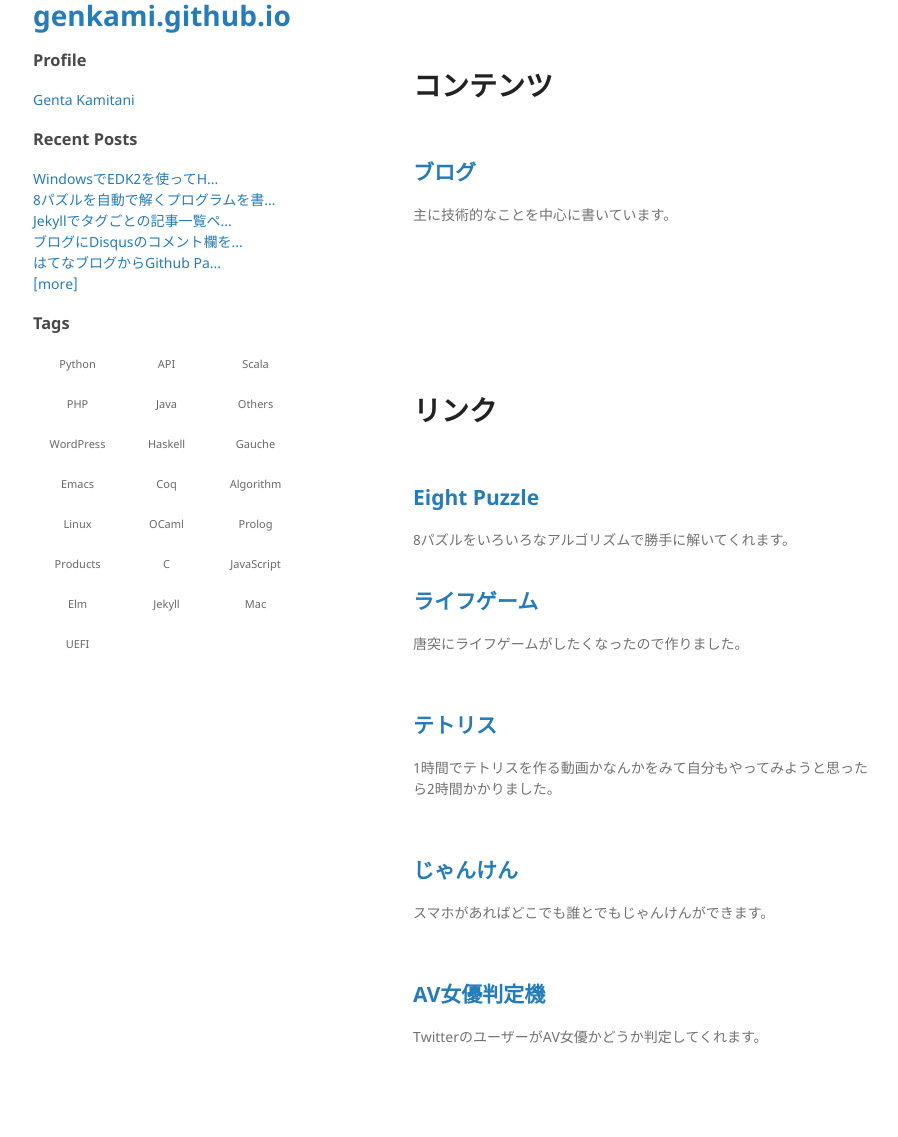
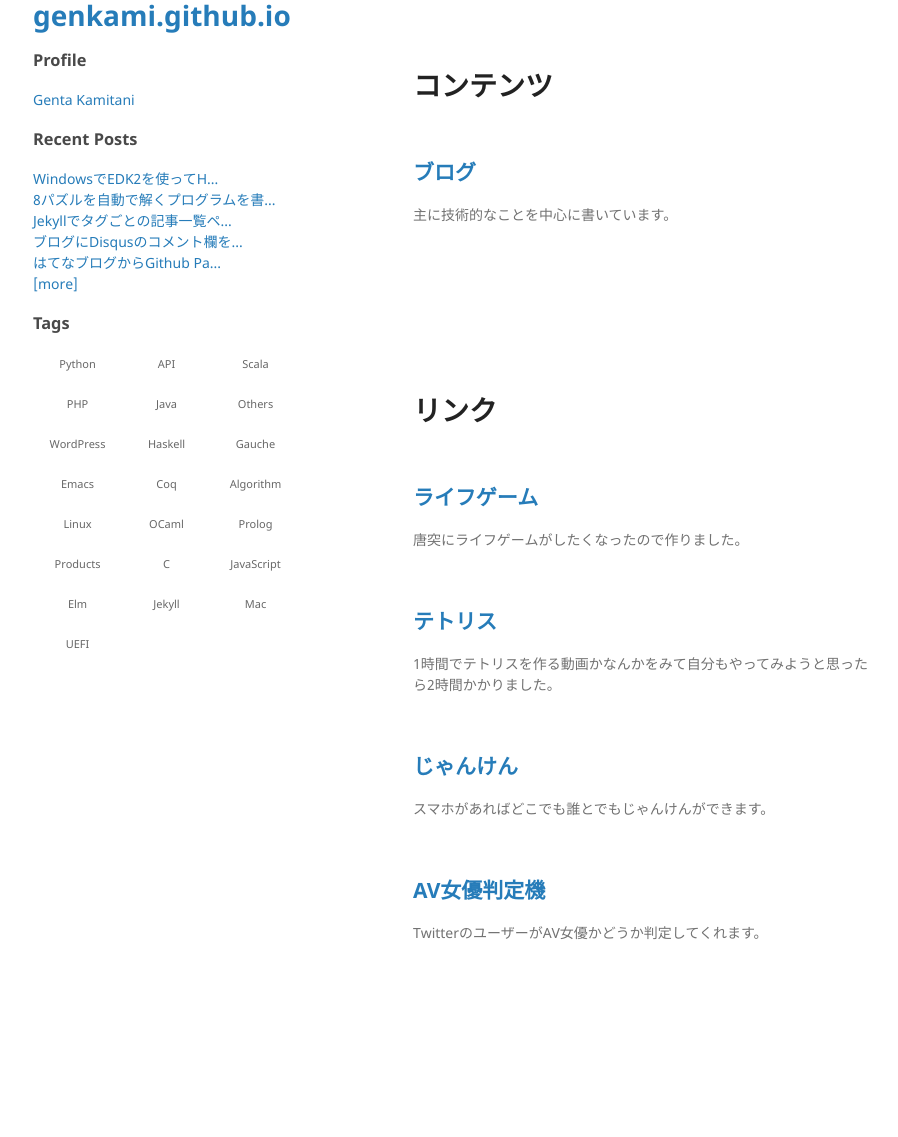
Before and after one commit to genkami/genkami.github.io, a Jekyll site: the page built from index.html, in a window 1280 px wide. Shown: the whole page, without its empty margins (177-1075 px from the left). Built offline with Jekyll 4.4.1, drawn with Linux system fonts in a browser that asks for light colours; comment, search, counter and statistics services are not loaded; after the commit the page ends 1033 px from its top, so only the background shows below that.

Commit message:
トップから8パズルのリンク消した

```diff
--- a/index.html
+++ b/index.html
@@ -19,11 +19,6 @@ title: top
 <div class="content-group">
   <div class="content content-header">
     <h1>リンク</h1>
-  </div>
-
-  <div class="content">
-    <h2><a href="/ku/eight-puzzle-demo/">Eight Puzzle</a></h2>
-    8パズルをいろいろなアルゴリズムで勝手に解いてくれます。
   </div>
 
   <div class="content">
```
